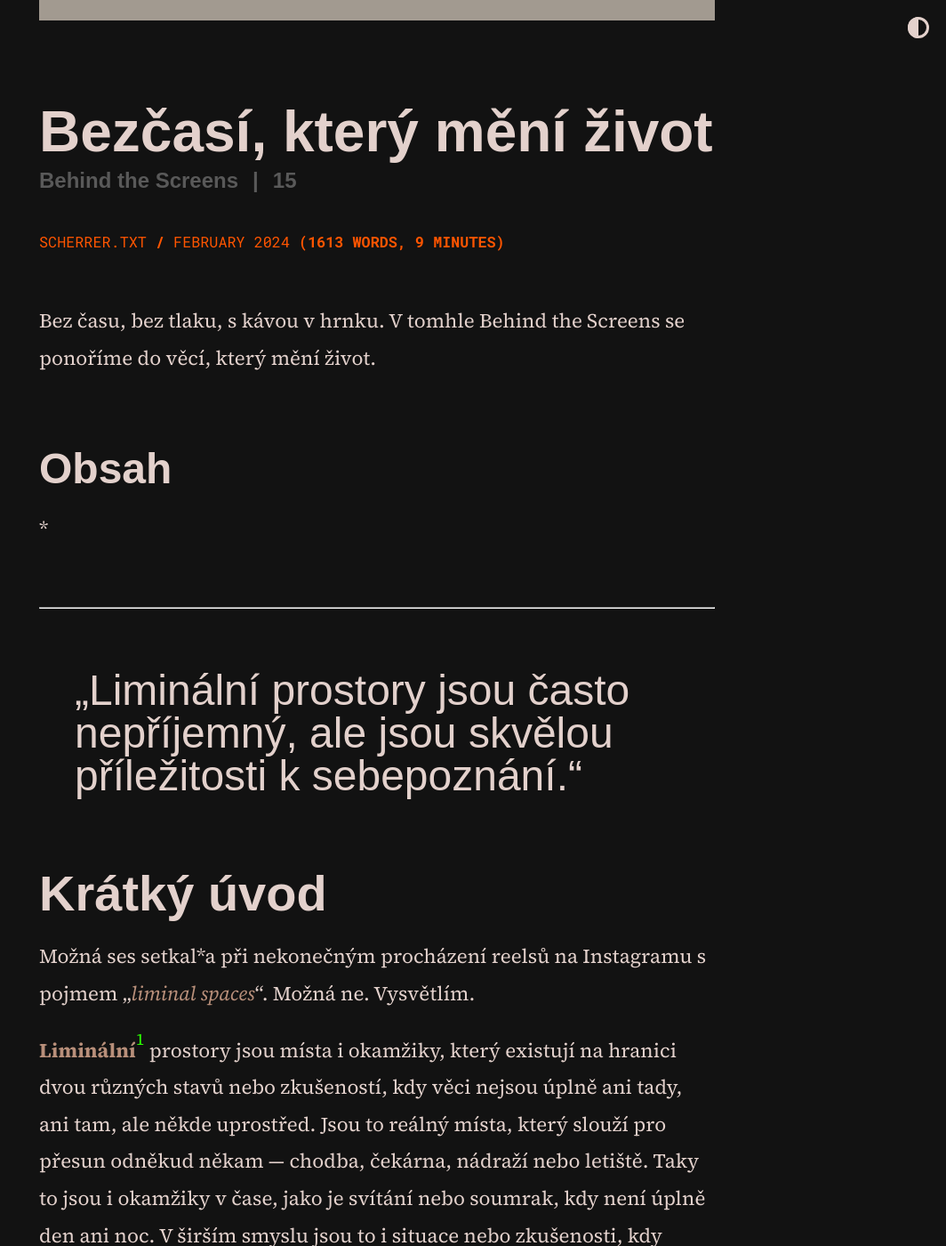
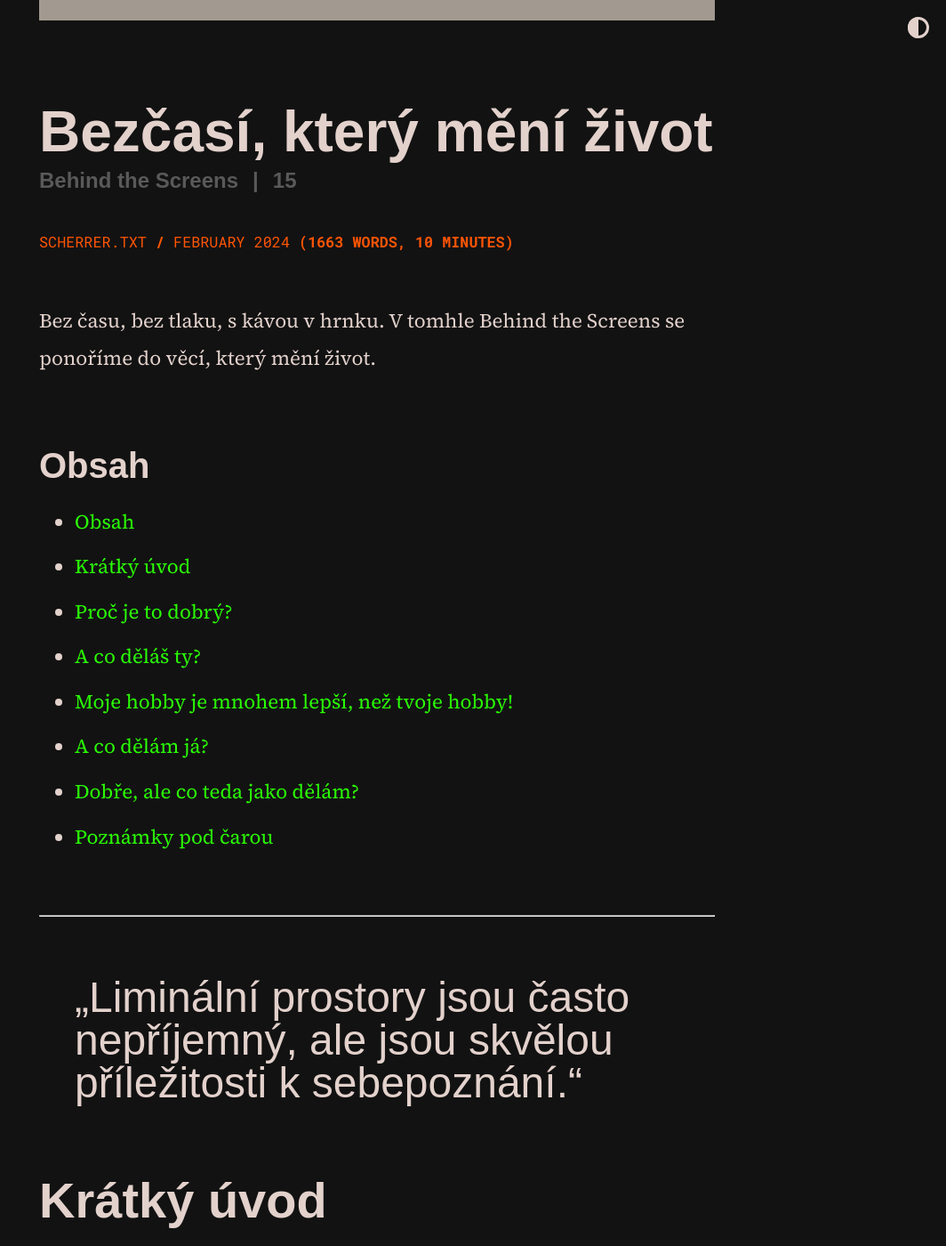
Before and after one commit to scherrer-txt/bts, a Jekyll site: the page built from _posts/2024-02-13-bezcasi-ktery-meni-zivot.md, in a window 1280 px wide and 1400 px high, scrolled down 648 px. Shown: the whole window at 89% size, without its empty margins (216-1280 px from the left). Built offline with Jekyll 4.4.1, drawn with Linux system fonts in a browser that asks for light colours; some web fonts are replaced; some of the changed lines change nothing that is shown.

Commit message:
Update 2024-02-13-bezcasi-ktery-meni-zivot.md

```diff
--- a/_posts/2024-02-13-bezcasi-ktery-meni-zivot.md
+++ b/_posts/2024-02-13-bezcasi-ktery-meni-zivot.md
@@ -10,8 +10,9 @@ order: 15
 
 Bez času, bez tlaku, s kávou v hrnku. V tomhle Behind the Screens se ponoříme do věcí, který mění život.
 
-### Obsah
-*
+#### Obsah
+
+* Do not remove this line (it will not be displayed)
 {:toc}
 
 ---
```
